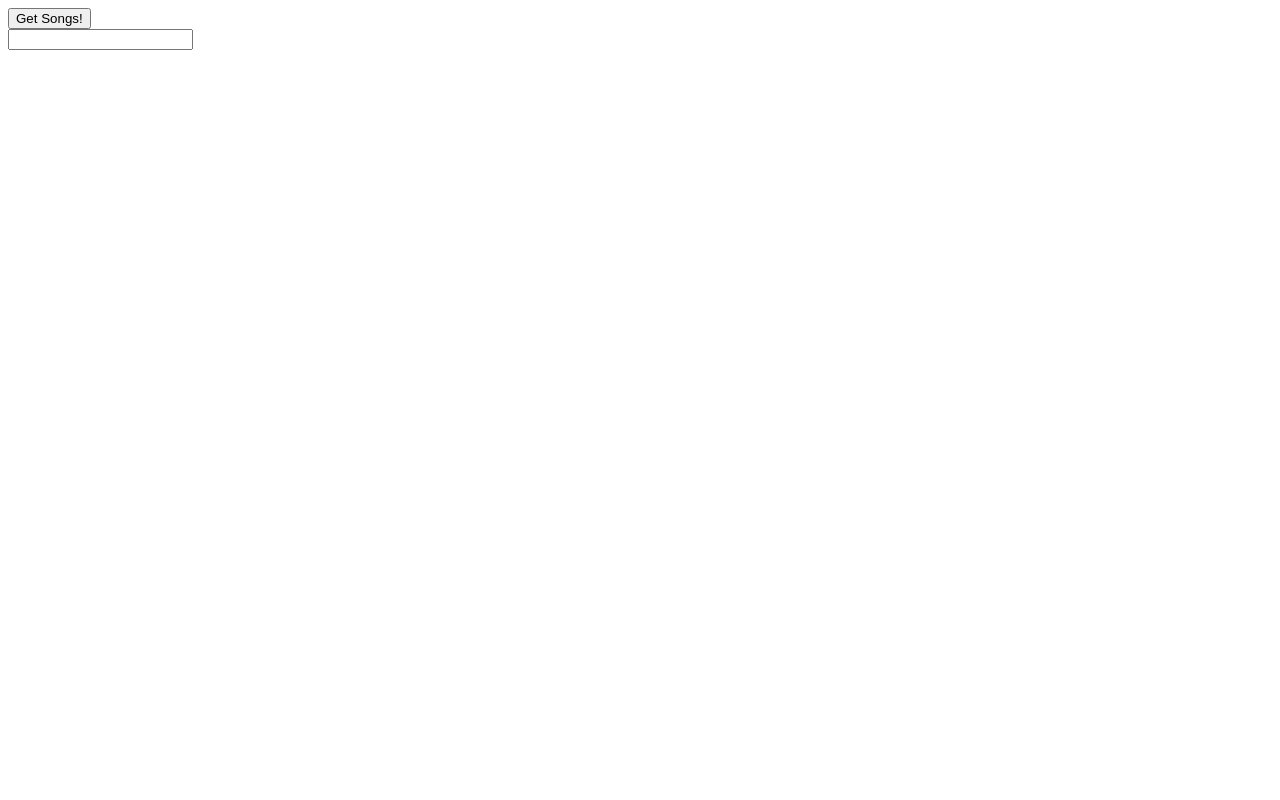
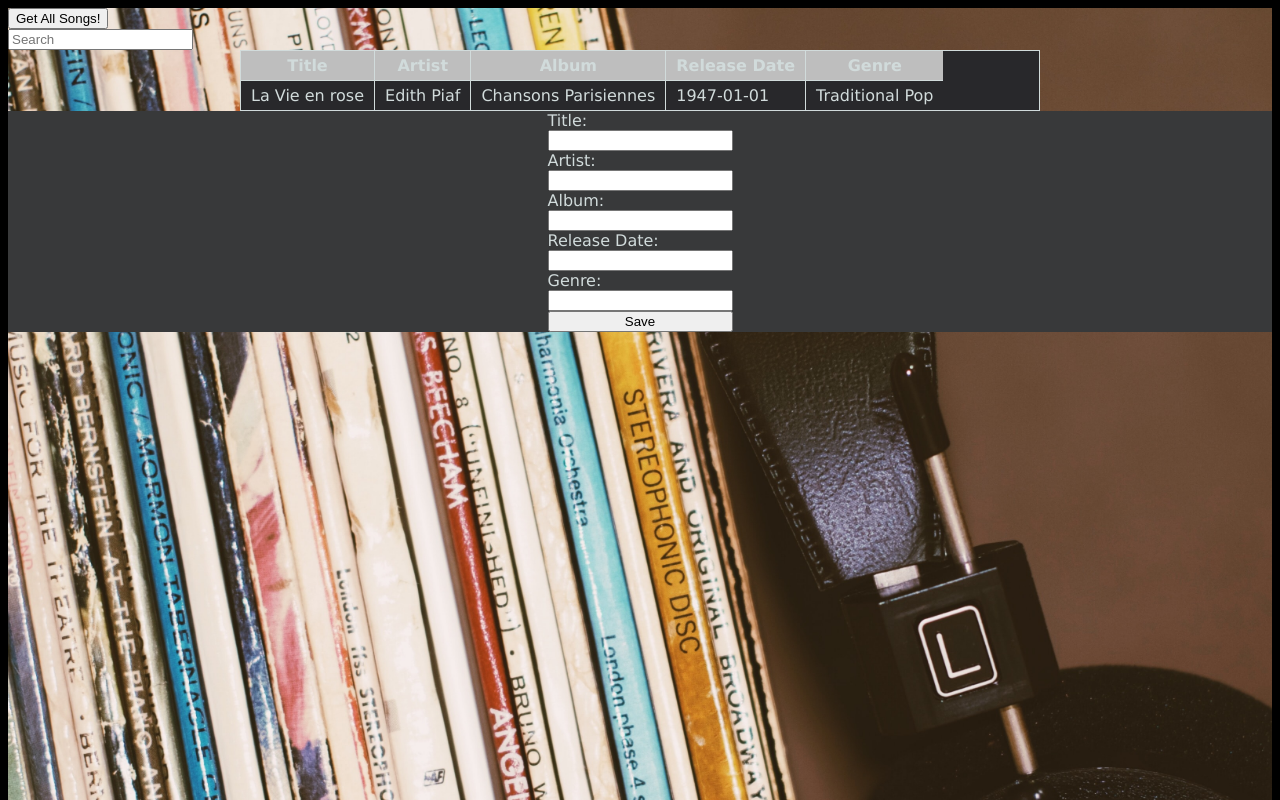
Before and after one commit to voolyvex/music-library-frontend, a React (Create React App) app: page / in a window 1280 px wide. Shown: the top 800 px of the page. Built offline with nearby package versions, Linux system fonts and the light colour scheme.

Commit message:
Create AddSongForm component

```diff
--- a/src/App.js
+++ b/src/App.js
@@ -2,20 +2,22 @@ import React, { useState } from "react";
 import axios from "axios";
 import SongsMapper from "./components/SongsMapper";
 import SearchBar from "./components/SearchBar";
+import AddSongForm from "./components/AddSongForm";
 
 const App = () => {
   const [songs, setSongs] = useState([
-    // {
-    //   id: 1,
-    //   title: "Pain Makes You Better!",
-    //   artist: "Tony and Joe",
-    //   album: "In the Iron Maiden",
-    //   release_date: "1990-10-10",
-    //   genre: "Metal",
-    // },
+    {
+      id: 1,
+      title: "La Vie en rose",
+      artist: "Edith Piaf",
+      album: "Chansons Parisiennes",
+      release_date: "1947-01-01",
+      genre: "Traditional Pop",
+    },
   ]);
 
   const [userInput, setUserInput] = useState("");
+
 
   const getAllSongs = async () => {
     await axios
@@ -24,10 +26,13 @@ const App = () => {
   };
 
   return (
-    <div className="App">
-      <button onClick={() => getAllSongs()}>Get Songs!</button>
-      <SearchBar userInput={userInput} setUserInput={setUserInput} />
-      <SongsMapper userInput={userInput} songs={songs} />
+    <div className="background">
+      <div className="App">
+        <button onClick={() => getAllSongs()}>Get All Songs!</button>
+        <SearchBar userInput={userInput} setUserInput={setUserInput} />
+        <SongsMapper songs={songs} userInput={userInput} />
+        <AddSongForm />
+      </div>
     </div>
   );
 };
--- /dev/null
+++ b/src/components/AddSongForm.jsx
@@ -0,0 +1,48 @@
+import React, { useState } from 'react';
+import axios from 'axios';
+import "../index.css"
+
+
+const AddSongForm = (props) => {
+    const [title, setTitle] = useState('');
+    const [artist, setArtist] = useState('');
+    const [album, setAlbum] = useState('');
+    const [releaseDate, setReleaseDate] = useState('');
+    const [genre, setGenre] = useState('');
+
+    const postNewSong = async({song}) => {
+        await axios.post("http://127.0.0.1:8000/api/songs/", song);
+      };
+
+    function handleSubmit(event) {
+        event.preventDefault();
+        let newSong = {
+            title: title,
+            artist: artist,
+            album: album,
+            release_date: releaseDate,
+            genre: genre
+        };
+        postNewSong(newSong);
+    }
+
+    return (
+        <div className='form-container'>
+            <form className='song-form' onSubmit={handleSubmit} >
+                <label>Title:</label>
+                <input type='title' maxLength='99' value={title} onChange={(e) => setTitle(e.target.value)} />
+                <label>Artist:</label>
+                <input type='artist' maxLength='99' value={artist} onChange={(e) => setArtist(e.target.value)} />
+                <label>Album:</label>
+                <input type='album' maxLength='99' value={album} onChange={(e) => setAlbum(e.target.value)} />
+                <label>Release Date:</label>
+                <input type='release_date' maxLength='10' value={releaseDate} onChange={(e) => setReleaseDate(e.target.value)} />
+                <label>Genre:</label>
+                <input type='genre' maxLength='99' value={genre} onChange={(e) => setGenre(e.target.value)} />
+                <button type='submit'>Save</button>
+            </form>
+        </div>
+    );
+}
+
+export default AddSongForm;
--- a/src/components/SearchBar.jsx
+++ b/src/components/SearchBar.jsx
@@ -3,7 +3,7 @@ import React from "react";
 const SearchBar = ({userInput, setUserInput}) => {
     return (
         <form>
-            <input value={userInput} onChange={(e)=>{setUserInput(e.target.value);console.log((e));}}/>
+            <input value={userInput} onChange={(e)=>setUserInput(e.target.value)} placeholder='Search'/>
         </form>
     );
 }
--- a/src/components/SongPresenter.jsx
+++ b/src/components/SongPresenter.jsx
@@ -3,14 +3,15 @@ import React from "react";
 const SongPresenter = ({ song }) => {
     const {title, artist, album, release_date, genre} = song
     return (
-        <li>
-            <h2>{title}</h2>
-            <p>Title: {title}</p>
-            <p>Artist: {artist}</p>
-            <p>Album: {album}</p>
-            <p>Title: {release_date}</p>
-            <p>Genre: {genre}</p>
-        </li>
+
+            <tr>
+                <td>{title}</td>
+                <td>{artist}</td>
+                <td>{album}</td>
+                <td>{release_date}</td>
+                <td>{genre}</td>
+            </tr>
+
     );
 };
 
--- a/src/components/SongsMapper.jsx
+++ b/src/components/SongsMapper.jsx
@@ -3,11 +3,24 @@ import SongPresenter from "./SongPresenter";
 
 const SongsMapper = ({ songs, userInput }) => {
     return (
-        <ul>
+        <table>
+            <colgroup span="5"></colgroup>
+            <tbody>
+                <th>Title</th>
+                <th>Artist</th>
+                <th>Album</th>
+                <th>Release Date</th>
+                <th>Genre</th>
+            </tbody>
             {songs
-                .filter(song => song.artist.toLowerCase().includes(userInput.toLowerCase()))
+                .filter(song =>
+                    (song.title.toLowerCase().includes(userInput.toLowerCase())) ||
+                    (song.artist.toLowerCase().includes(userInput.toLowerCase())) ||
+                    (song.genre.toLowerCase().includes(userInput.toLowerCase())) ||
+                    (song.album.toLowerCase().includes(userInput.toLowerCase())) ||
+                    (song.release_date.toString().includes(userInput.toString())))
                 .map(song => <SongPresenter key={song.id} song={song} />)}
-        </ul>
+        </table>
     );
 }
 
--- a/src/index.css
+++ b/src/index.css
@@ -1,7 +1,73 @@
+html{
+  background-color: black;
+}
+
+.background {
+  height:80em;
+  background-image: url('img/blocks-T3mKJXfdims-unsplash.jpg');
+  background-size: cover;
+  background-repeat: no-repeat;
+  background-position: center center;
+  margin:auto;
+}
+
 body {
   font-family: Verdana, Geneva, Tahoma, sans-serif;
+  color: rgb(209, 219, 219);
 }
 
-/* .searchbar{
-  background
-} */
+table,
+th,
+td {
+  border: 1px solid;
+  background: rgb(40, 40, 43);
+}
+
+table {
+  width: 100%;
+  max-width: 800px;
+  height: 100%;
+  max-height: 800px;
+  margin: 0 auto;
+  display: block;
+  overflow-x: auto;
+  border-spacing: 0;
+}
+
+tbody {
+  white-space: nowrap;
+}
+
+th,
+td {
+  padding: 5px 10px;
+  border-top-width: 0;
+  border-left-width: 0;
+}
+
+th {
+  position: sticky;
+  top: 0;
+  background: #bebebe;
+  vertical-align: bottom;
+}
+
+th:last-child,
+td:last-child {
+  border-right-width: 0;
+}
+
+tr:last-child td {
+  border-bottom-width: 0;
+}
+
+.form-container {
+    background: rgb(56, 57, 58);
+    flood-opacity: 90%;
+
+}
+.song-form {
+  display: grid;
+  background: rgb(56, 57, 58);
+  justify-content: space-around;
+}
```
Also changed, not shown: src/img/blocks-T3mKJXfdims-unsplash.jpg (added).
